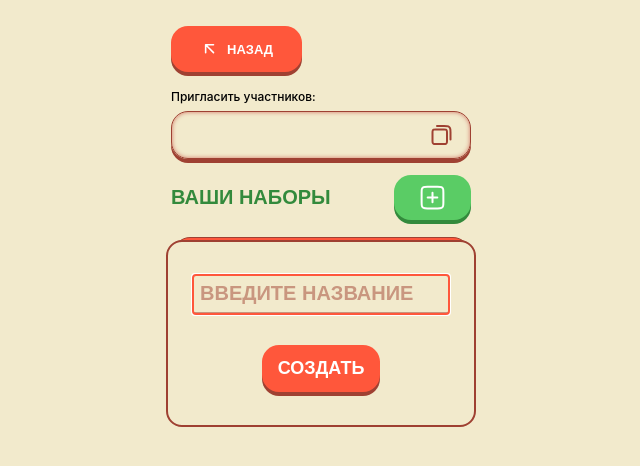
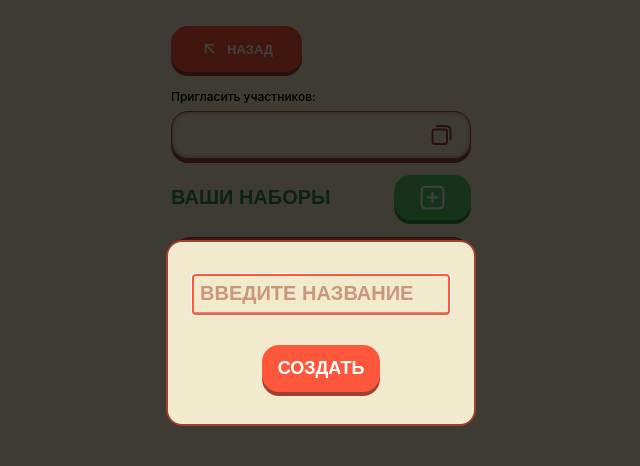
Before and after one commit to Diana-Langenshtras/react-project, a React (Create React App) app: page /settings in a window 1280 px wide. Both pictures are taken after a click on the button 751 px from the left and 197 px from the top of the page. Shown: the top 466 px of the page, without its empty margins (319-959 px from the left). Built offline with nearby package versions, Linux system fonts and the light colour scheme; no server answers.

Commit message:
исправлено модальное окно

```diff
--- a/src/pages/SettingsPage.js
+++ b/src/pages/SettingsPage.js
@@ -84,7 +84,7 @@ export class SettingsPage extends Component {
             </div>
             <section className="section section-settings">
                 <p className="section__title">ваши наборы</p>
-                <Button className="section__button button-secondary" onClick={openDialog}>
+                <Button className="section__button" onClick={openDialog}>
                     {console.log(this.props.cards)}
                     <IconAdd />
                 </Button>
@@ -97,10 +97,12 @@ export class SettingsPage extends Component {
 
             </section>
             <dialog aria-label="Новая карта" className="card__dialog">
-            <div className="card__dialog-wrapper">
-                <label for="name" className='visually-hidden'>Введите название (от 1 до 8 символов):</label>
-                <input type="text" id="name" name="name" required minlength="1" maxlength="8" size="10" className="card__dialog-text" placeholder="Введите название"/>
-                <Button className="card__dialog-button button-primary" onClick={() => {closeDialog(); this.props.addCard(setValue()); document.querySelector(".card__dialog-text").value =""}}>Создать</Button>
+            <div className='overlay'>
+                <div className="card__dialog-wrapper card__dialog-new-wrapper">
+                    <label for="name" className='visually-hidden'>Введите название (от 1 до 8 символов):</label>
+                    <input type="text" id="name" name="name" required minlength="1" maxlength="8" size="10" className="card__dialog-text" placeholder="Введите название"/>
+                    <Button className="card__dialog-button button-primary" onClick={() => {closeDialog(); this.props.addCard(setValue()); document.querySelector(".card__dialog-text").value =""}}>Создать</Button>
+                </div>
             </div>
             </dialog>
 		</main>
--- a/src/styles/style.css
+++ b/src/styles/style.css
@@ -285,3 +285,27 @@ input::-webkit-input-placeholder { color: var(--not-active-color); }
   width: 291px;
   height: 175px;
 }
+
+.overlay {
+  position: fixed;
+    top: 0;
+    left: 0;
+    width: 100%;
+    height: 100%;
+    background-color: rgba(0, 0, 0, 0.75);
+    transition: opacity 0.3s;
+    z-index: 998;
+}
+
+.card__dialog-new-wrapper {
+  position: relative;
+  border: 2px solid var(--shadow-primary-color);
+  border-radius: 16px;
+  width: 310px;
+  height: 186px;
+  background: var(--bg-color);
+  top: 30%;
+
+  padding: 33px 25px;
+  z-index: 999;
+}
```
